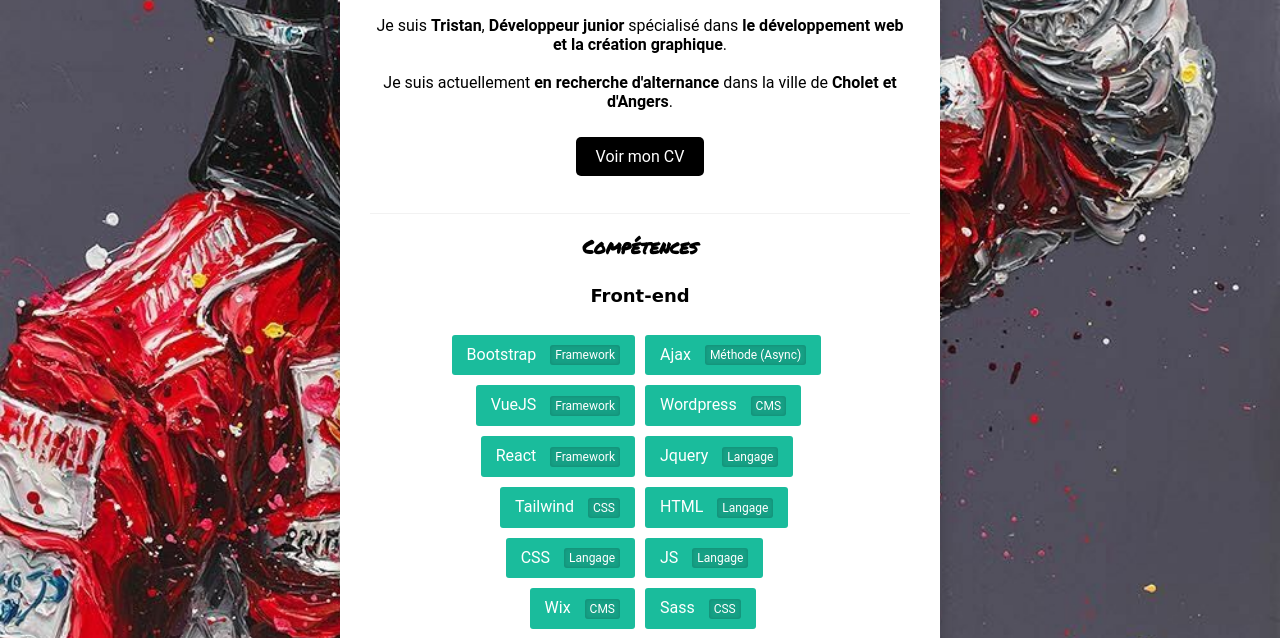
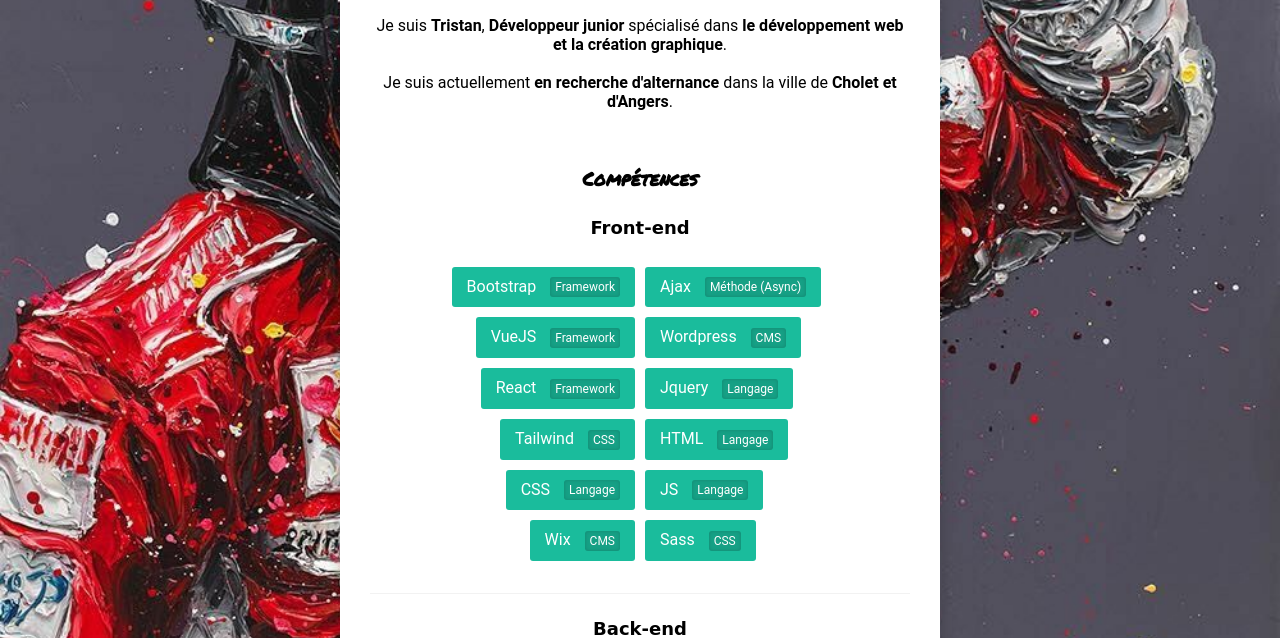
Before and after one commit to artristoune-web/Portfolio-Tristan, a plain HTML site: page index.html in a window 1280 px wide. Shown: the part 162-800 px from the top of the page. Drawn offline with Linux system fonts and the light colour scheme; a script that the page names is missing; a web font is replaced by a local one.

Commit message:
Bouton CV enlevé

```diff
--- a/index.html
+++ b/index.html
@@ -48,13 +48,7 @@
             Je suis actuellement <strong>en recherche d'alternance</strong> dans la
             ville de <strong>Cholet et d'Angers</strong>.
           </p>
-          <div>
-            <a target="_blank" class="button" href="./src/img/CV.png"
-              >Voir mon CV</a
-            >
-          </div>
           <br />
-          <hr />
         </section>
         <section>
           <h3>Compétences</h3>
```
Also changed, not shown: src/img/CV.png (deleted).
